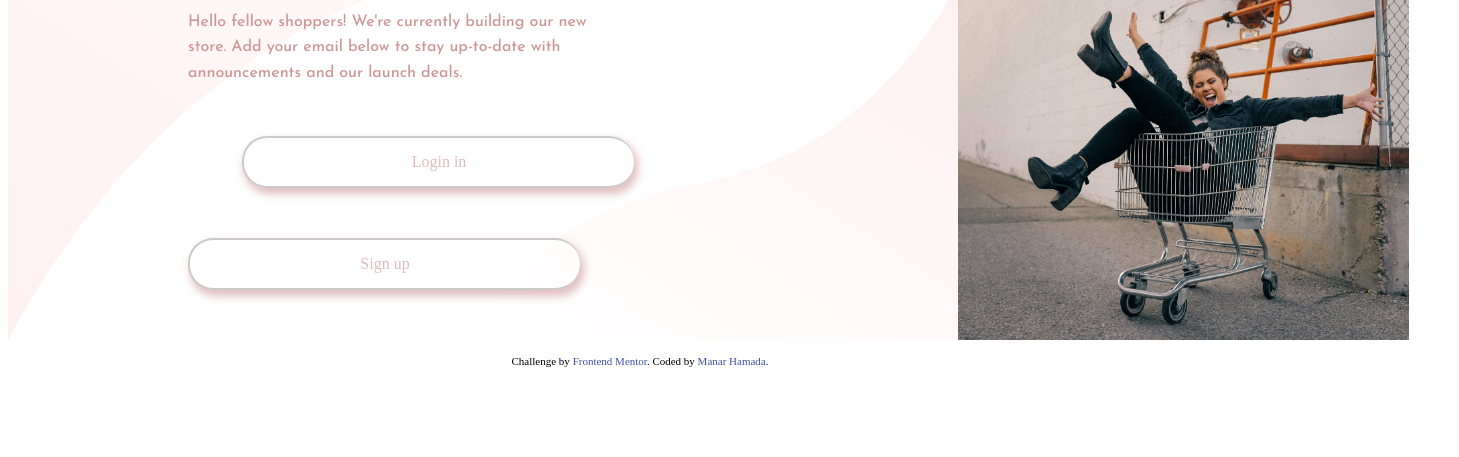
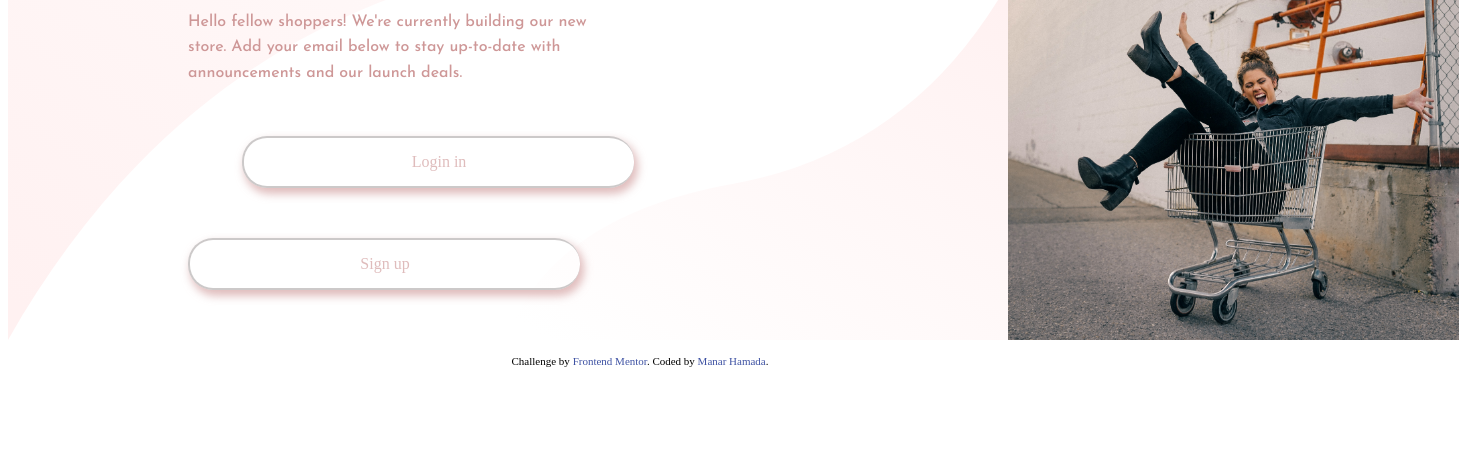
Before and after one commit to manarhamada564/Base, a plain HTML site: page index.html in a window 1280 px wide. Shown: the part 343-800 px from the top of the page, 1459 px wide, since content can reach past the window. Drawn offline with Linux system fonts and the light colour scheme.

Commit message:
Update index.css

```diff
--- a/index.css
+++ b/index.css
@@ -3,7 +3,7 @@
 }
 #hero{
   height: 675px;
-    width:950px;
+    width:1000px;
     color:  hsla(0, 36%, 70%, 0.774);
 }
 #l{
```
